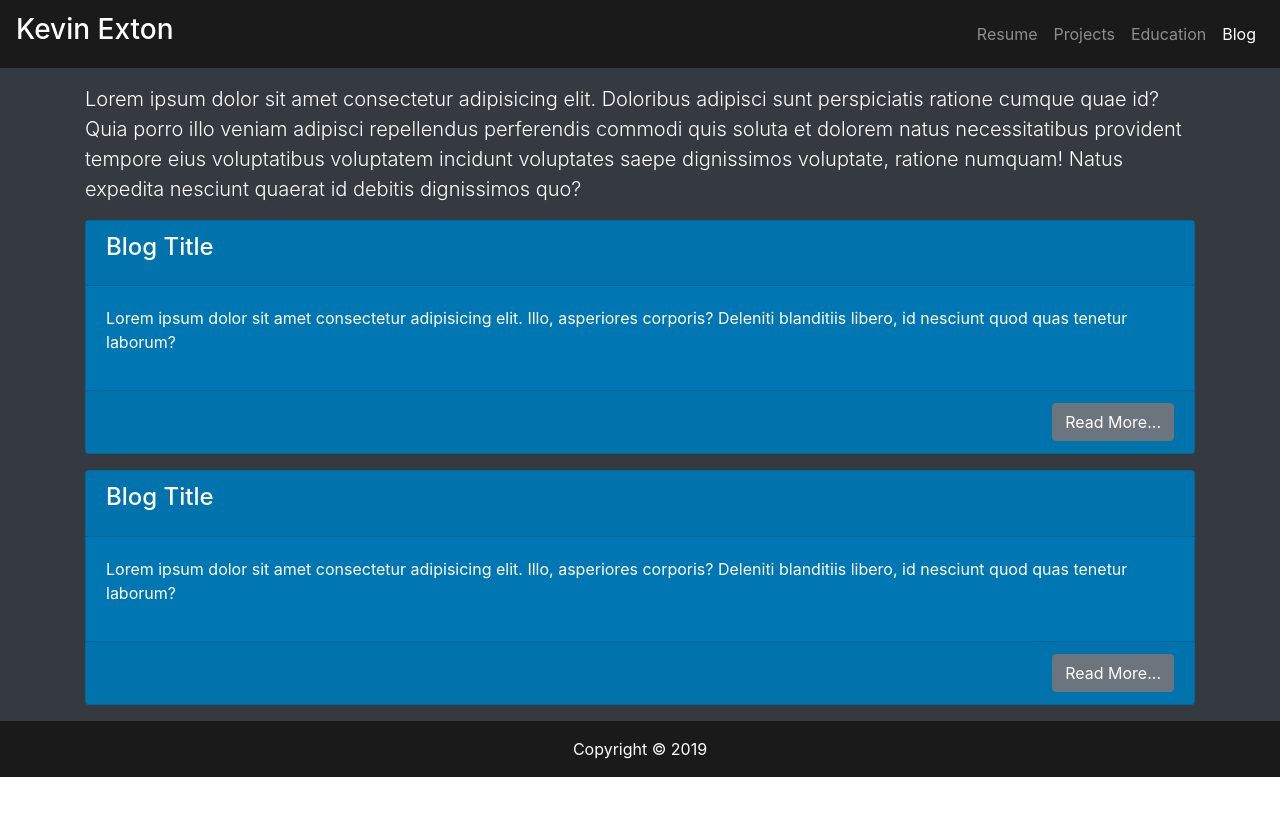
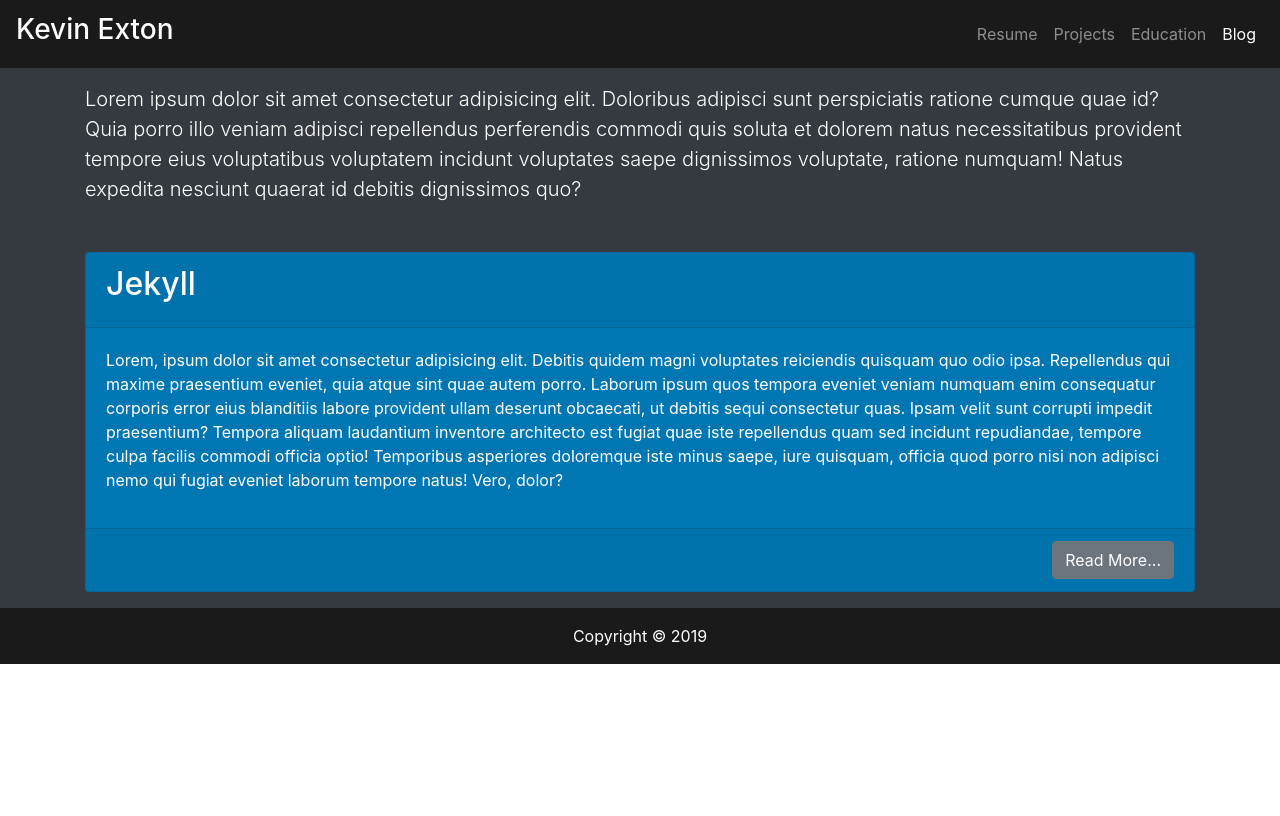
Before and after one commit to kcexn/kcexn.github.io.blog.dev, a Jekyll site: the page built from index.html, in a window 1280 px wide. Shown: the top 816 px of the page. Built offline with Jekyll 4.4.1, drawn with Linux system fonts in a browser that asks for light colours; nearby versions of some CDN libraries.

Commit message:
Made the blog home page more dynamic

```diff
--- a/index.html
+++ b/index.html
@@ -21,19 +21,19 @@ title: Blog
             </p>
           </div>
         </div>
-        <div class="row">
+        <div class="row mt-3" id="spacer-2"></div>
+        {% for post in site.posts %}
+        <div class="row mt-3">
           <div class="col">
             <div class="card bg-primary">
               <div class="card-header">
-                <div class="card-title"><h4>Blog Title</h4></div>
+                <div class="card-title">
+                  <h2>{{ post.title }}</h2>
+                </div>
               </div>
               <div class="card-body">
                 <div class="card-text">
-                  <p>
-                    Lorem ipsum dolor sit amet consectetur adipisicing elit.
-                    Illo, asperiores corporis? Deleniti blanditiis libero, id
-                    nesciunt quod quas tenetur laborum?
-                  </p>
+                  <p>{{ post.lead }}</p>
                 </div>
               </div>
               <div class="card-footer text-right">
@@ -42,27 +42,7 @@ title: Blog
             </div>
           </div>
         </div>
-        <div class="row mt-3">
-          <div class="col">
-            <div class="card bg-primary">
-              <div class="card-header">
-                <div class="card-title"><h4>Blog Title</h4></div>
-              </div>
-              <div class="card-body">
-                <div class="card-text">
-                  <p>
-                    Lorem ipsum dolor sit amet consectetur adipisicing elit.
-                    Illo, asperiores corporis? Deleniti blanditiis libero, id
-                    nesciunt quod quas tenetur laborum?
-                  </p>
-                </div>
-              </div>
-              <div class="card-footer text-right">
-                <button class="btn btn-secondary">Read More...</button>
-              </div>
-            </div>
-          </div>
-        </div>
+        {% endfor %}
         <div class="row mt-3" id="spacer"></div>
       </div>
     </div>
```
